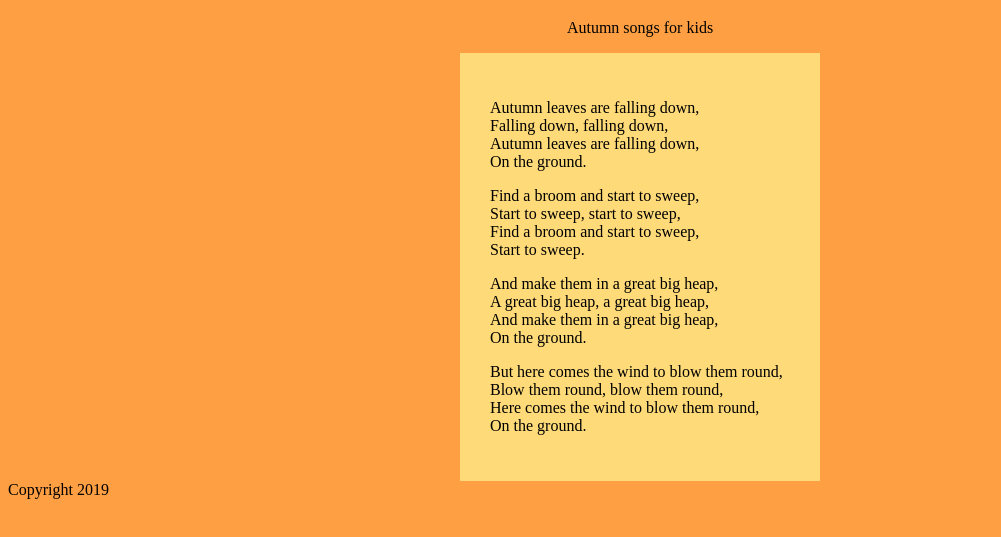
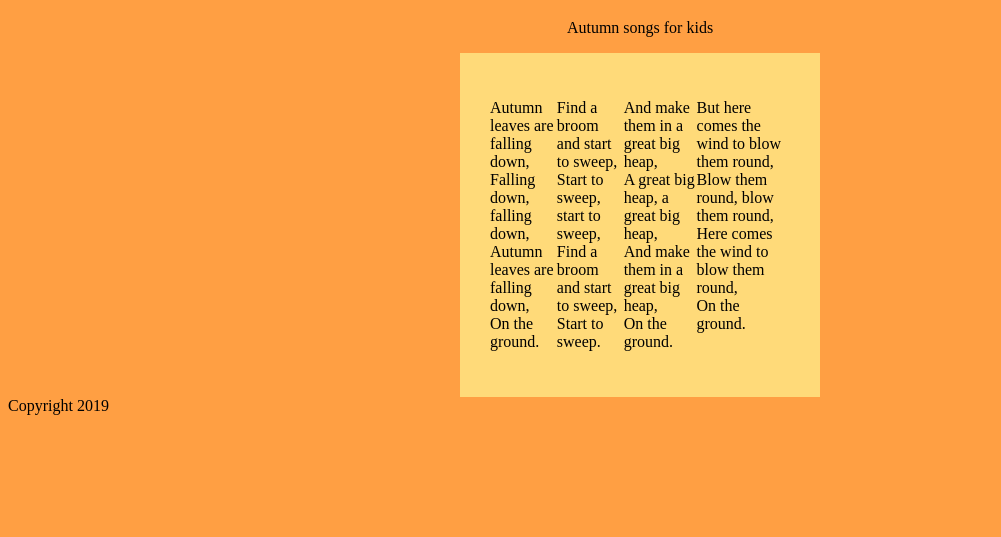
Before and after one commit to majeranek85/zad-4.4, a website: page index.html in a window 1280 px wide. Shown: the part 61-598 px from the top of the page, without its empty margins (0-1001 px from the left). Drawn offline with Linux system fonts and the light colour scheme.

Commit message:
Update style for lyric section

```diff
--- a/css/style.css
+++ b/css/style.css
@@ -15,4 +15,5 @@ h1 {
   width: 300px;
   margin: 0 auto;
   background: #ffda79;
+  display: flex;
 }
--- a/css/style.prefixed.css
+++ b/css/style.prefixed.css
@@ -15,4 +15,6 @@ h1 {
   width: 300px;
   margin: 0 auto;
   background: #ffda79;
+  display: -ms-flexbox;
+  display: flex;
 }
```
